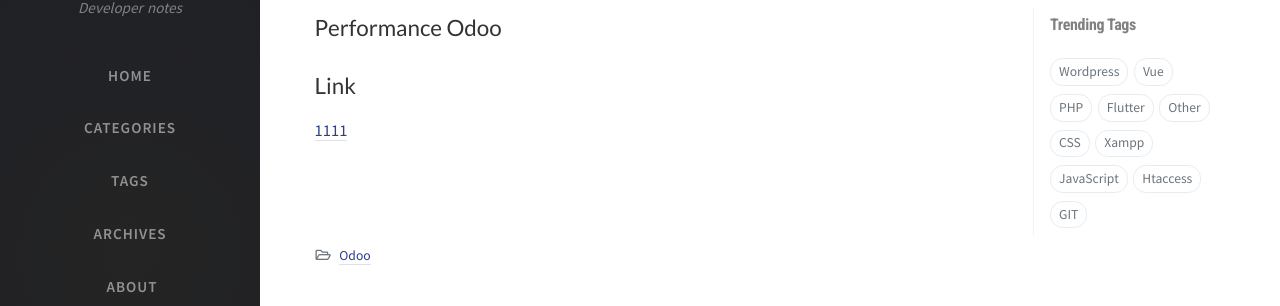
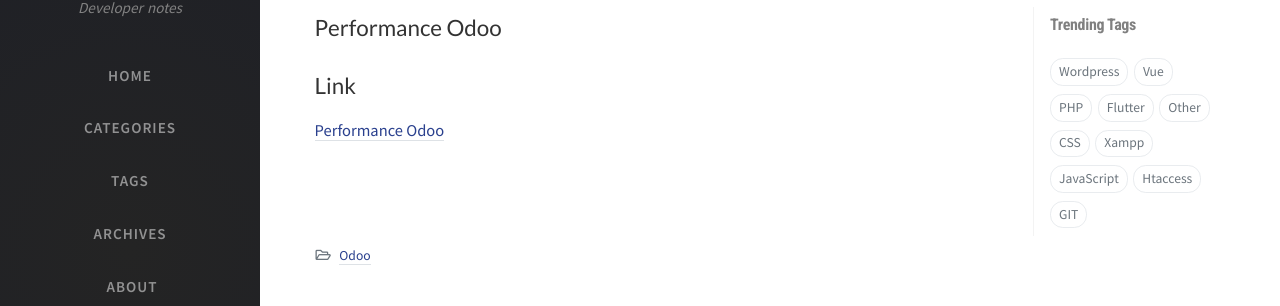
Before and after one commit to vyqyty/vyqyty.github.io, a Jekyll site: the page built from _posts/2023-07-31-performance_odoo.md, in a window 1280 px wide and 900 px high. Shown: the part 200-506 px from the top of the window. Built offline with Jekyll 4.4.1, drawn with Linux system fonts in a browser that asks for light colours; nearby versions of some CDN libraries; comment, search, counter and statistics services are not loaded.

Commit message:
Update 2023-07-31-performance_odoo.md

```diff
--- a/_posts/2023-07-31-performance_odoo.md
+++ b/_posts/2023-07-31-performance_odoo.md
@@ -8,4 +8,4 @@
 
 ## Link
 
-[1111](https://vyqyty.github.io/assets/img/uploads/improving-the-performance-of-odoo-deployments.pdf)
+[Performance Odoo](https://vyqyty.github.io/assets/img/uploads/improving-the-performance-of-odoo-deployments.pdf)
```
